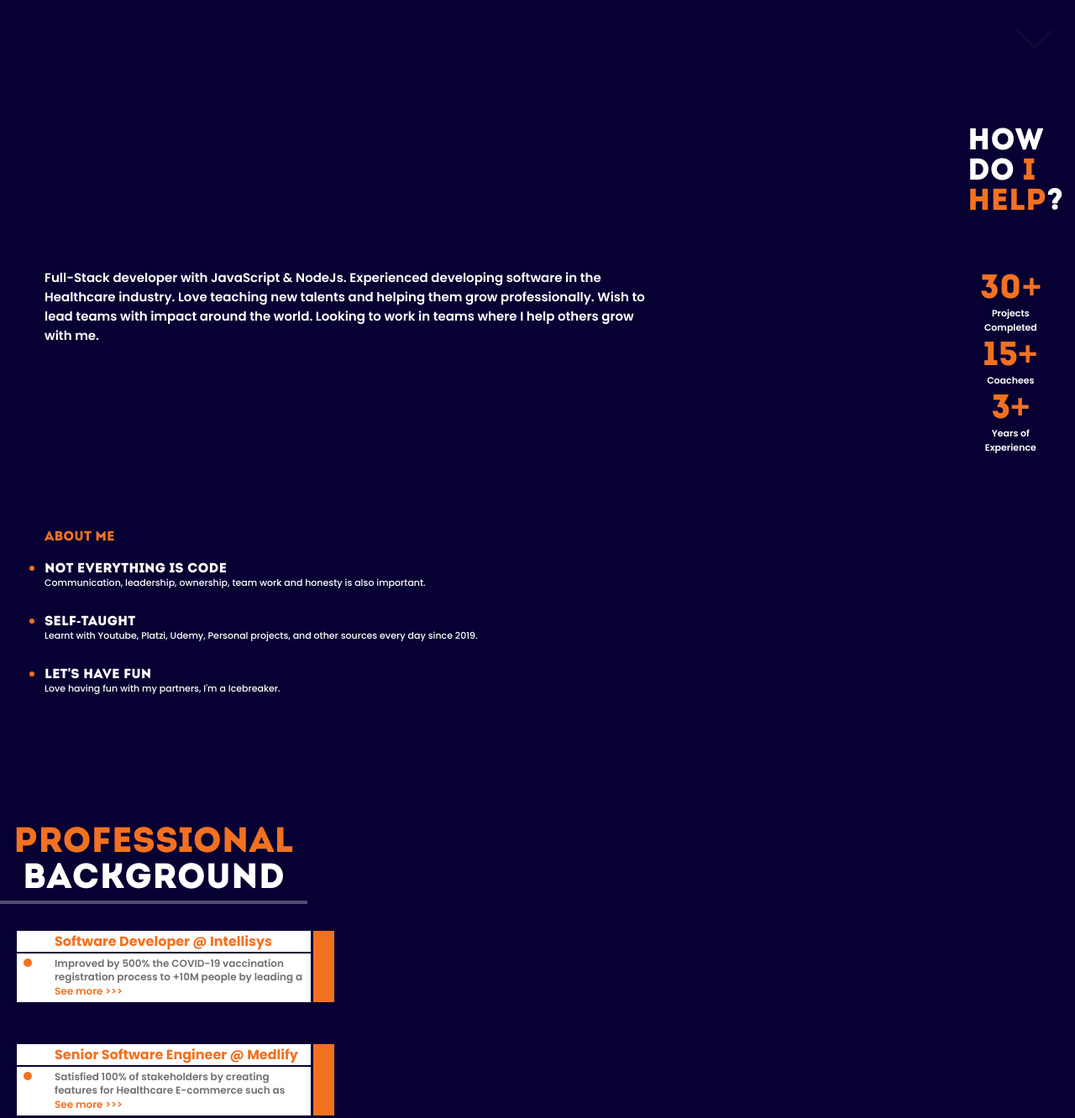
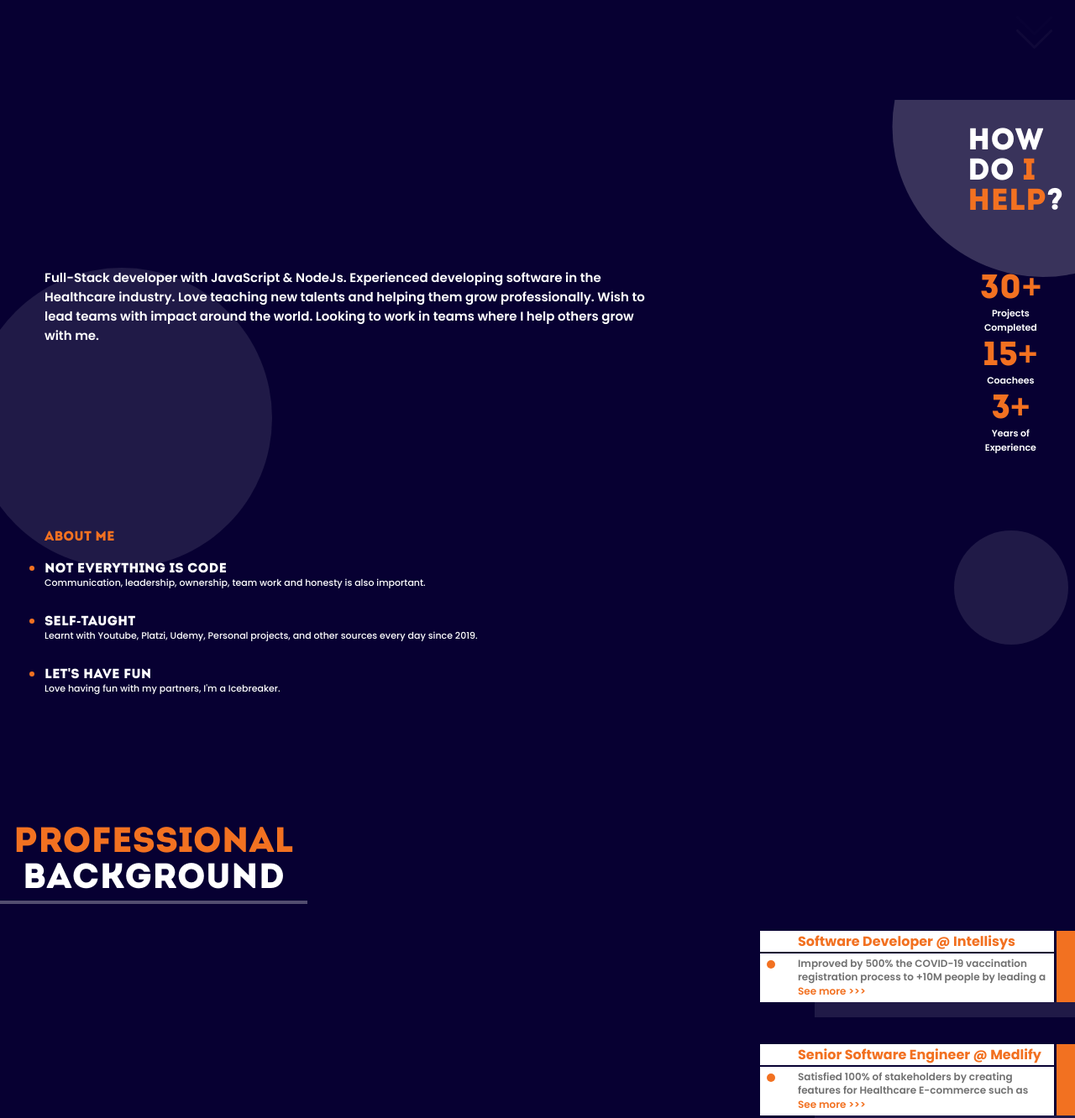
Before and after one commit to Oniel1721/onielsantos, an Astro site: page / in a window 1280 px wide. Shown: the part 681-2013 px from the top of the page at 84% size. Built offline with nearby package versions, Linux system fonts and the light colour scheme; Astro itself is replaced by a stand-in of ours.

Commit message:
style: details on about me and experience

```diff
--- a/src/components/AboutMe.astro
+++ b/src/components/AboutMe.astro
@@ -66,6 +66,18 @@
     margin-left: auto;
     margin-right: 8px;
     margin-bottom: 60px;
+    position: relative;
+  }
+
+  header::before {
+    content: "";
+    position: absolute;
+    width: 358px;
+    aspect-ratio: 1;
+    background-color: rgba(255, 255, 255, 0.2);
+    border-radius: 50%;
+    translate: -25% -50%;
+    z-index: -1;
   }
 
   h2 {
@@ -80,6 +92,18 @@
   article {
     display: flex;
     padding: 0 8px 0 45px;
+    position: relative;
+  }
+
+  article::before {
+    content: "";
+    position: absolute;
+    width: 358px;
+    aspect-ratio: 1;
+    background-color: rgba(255, 255, 255, 0.1);
+    border-radius: 50%;
+    z-index: -1;
+    right: 75%;
   }
 
   div:has(> p) {
@@ -125,6 +149,18 @@
     margin-bottom: auto;
     margin-top: auto;
     margin-left: 45px;
+    position: relative;
+  }
+
+  footer::before {
+    content: "";
+    position: absolute;
+    width: 136px;
+    aspect-ratio: 1;
+    background-color: rgba(255, 255, 255, 0.1);
+    border-radius: 50%;
+    z-index: -1;
+    right: 0;
   }
 
   footer ul {
--- a/src/components/Experience.astro
+++ b/src/components/Experience.astro
@@ -42,8 +42,8 @@
   li {
     width: 100%;
     height: 85px;
-    overflow: hidden;
-    text-align: left;
+    display: flex;
+    justify-content: flex-end;
   }
 
   @media screen and (max-width: 380px) {
--- a/src/components/ExperienceCard.astro
+++ b/src/components/ExperienceCard.astro
@@ -21,16 +21,28 @@
     height: 100%;
     display: flex;
     flex-direction: column;
+    text-align: left;
+    margin-right: 25px;
   }
 
   article::before {
+    position: absolute;
+    content: "";
+    height: 18px;
+    width: 90%;
+    background-color: rgba(255, 255, 255, 0.1);
+    top: 100%;
+    right: -30px;
+  }
+
+  a::before {
     position: absolute;
     content: "";
     border-radius: 50%;
     height: 10px;
     width: 10px;
     background-color: #f27121;
-    top: 33px;
+    top: 8px;
     left: 8px;
   }
 
@@ -59,6 +71,7 @@
   }
 
   a {
+    position: relative;
     background-color: white;
     font-size: 12px;
     font-weight: 600;
@@ -82,7 +95,8 @@
 
   @media screen and (max-width: 380px) {
     article::after,
-    article::before {
+    article::before,
+    a::before {
       display: none;
     }
 
```
